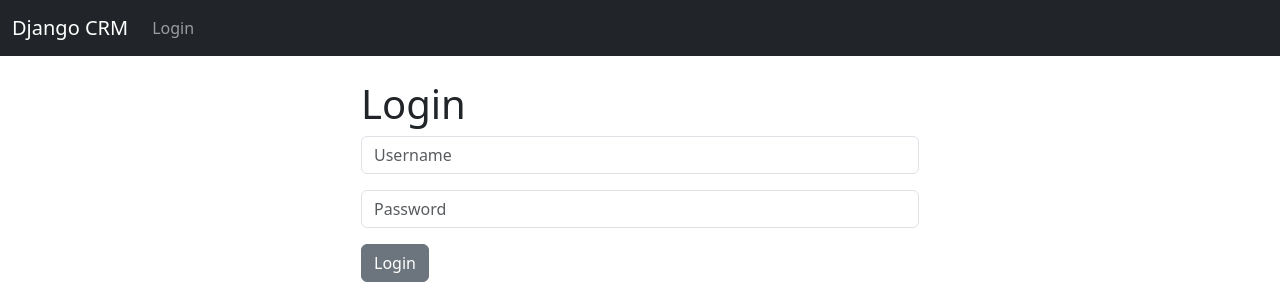
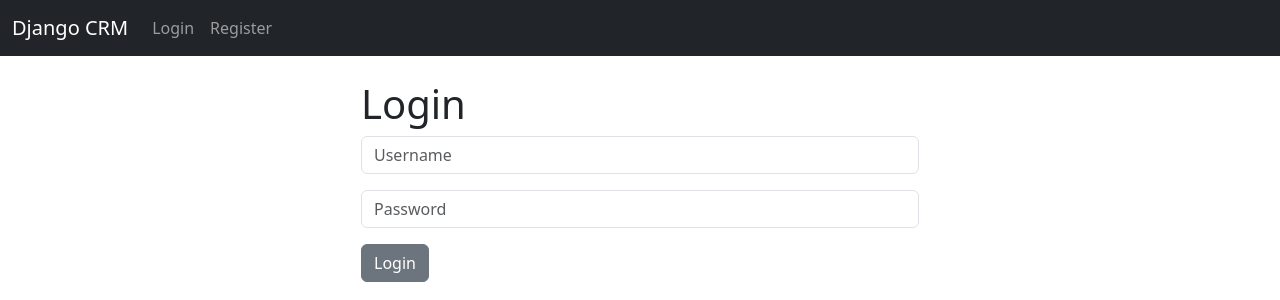
Before and after one commit to Zavock/Django-CRM, a Django app: page / in a window 1280 px wide. Shown: the top 300 px of the page. Run offline with Django 5.2, Linux system fonts and the light colour scheme.

Commit message:
Simple register added

```diff
--- a/website/templates/navbar.html
+++ b/website/templates/navbar.html
@@ -14,6 +14,9 @@
           <li class="nav-item">
             <a class="nav-link" href="{% url "home" %}">Login</a>
           </li>
+          <li class="nav-item">
+            <a class="nav-link" href="{% url "register" %}">Register</a>
+          </li>
           {% endif %}
         </ul>
       </div>
--- /dev/null
+++ b/website/templates/register.html
@@ -0,0 +1,5 @@
+{% extends 'base.html' %}
+
+{% block content %}
+<h1>Register</h1>
+{% endblock %}
--- a/website/urls.py
+++ b/website/urls.py
@@ -3,6 +3,6 @@ from . import views
 
 urlpatterns = [
     path('', views.home, name='home'),
-    path('login/', views.login_user, name='login'),
     path('logout/', views.logout_user, name='logout'),
+    path('register/', views.register_user, name='register')
 ]
--- a/website/views.py
+++ b/website/views.py
@@ -27,3 +27,7 @@ def logout_user(request):
     logout(request)
     messages.success(request, 'User has been logged out')
     return redirect('home')
+
+
+def register_user(request):
+    return render(request, 'register.html', {})
```
